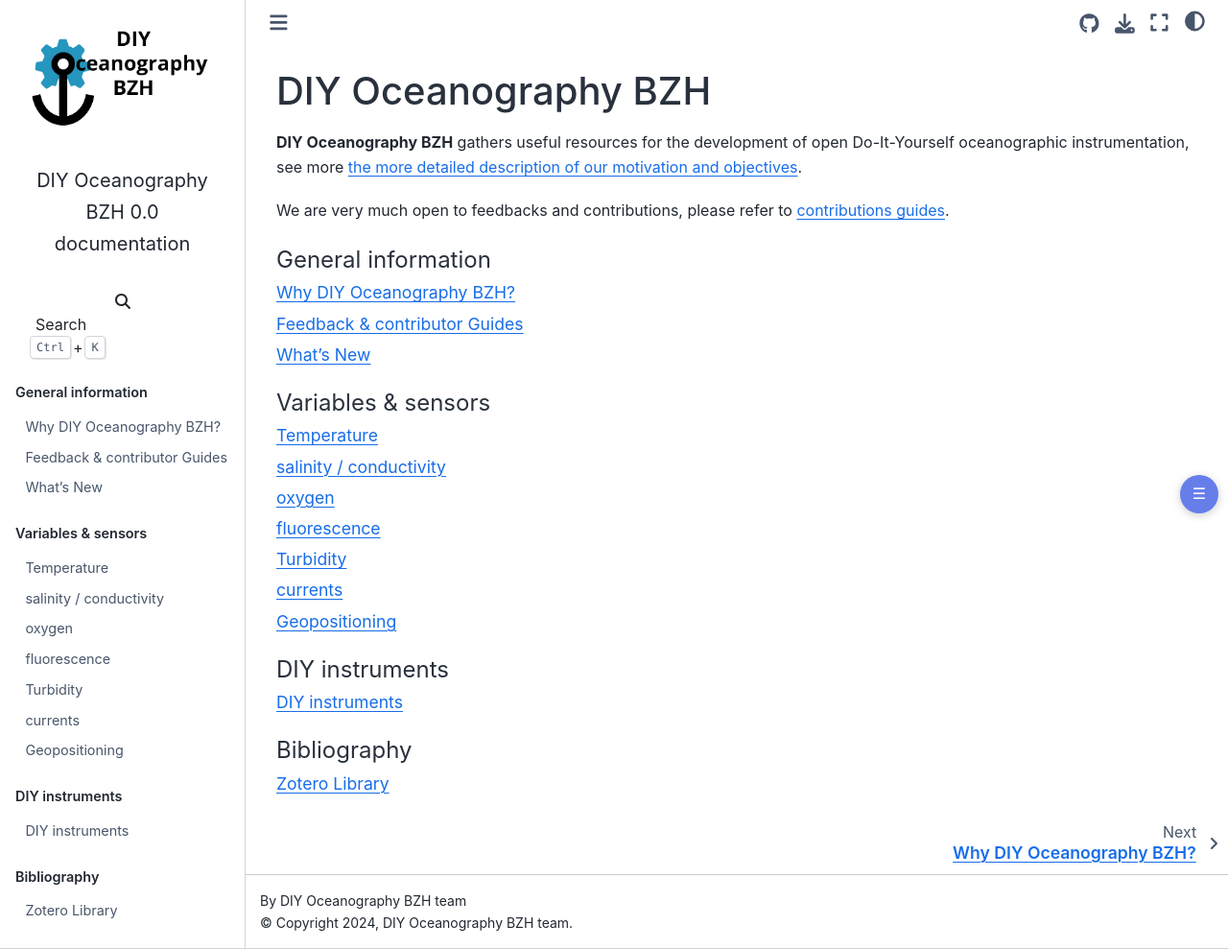
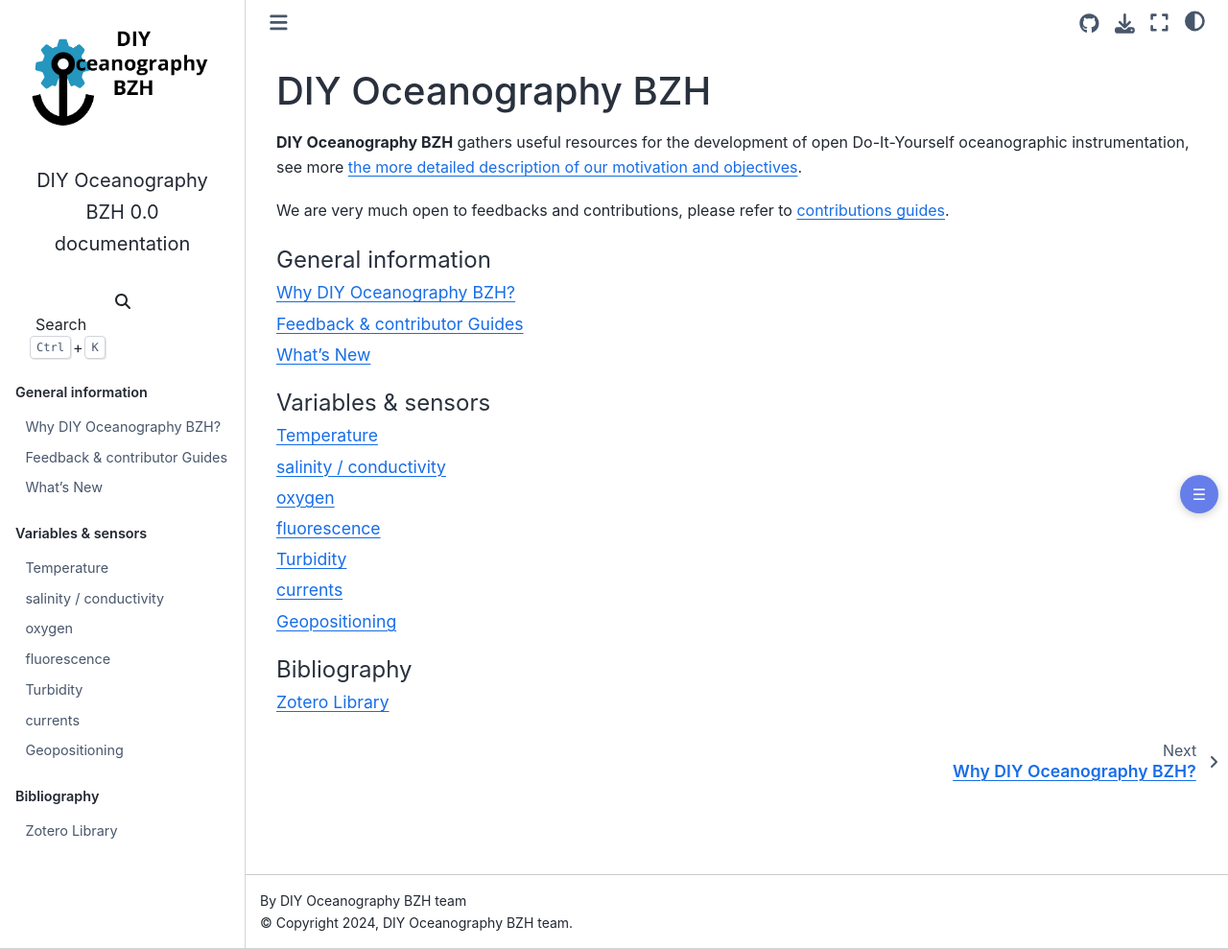
Before and after one commit to DIYOceanography/DIYOceanography_BZH, a Sphinx documentation site: the page built from docs/index.rst, in a window 1280 px wide and 989 px high. Shown: the whole window at 96% size. Built offline with Sphinx 7.4.7 and the Sphinx Book theme 1.1.4, drawn with Linux system fonts in a browser that asks for light colours.

Commit message:
remove DIY to merge

```diff
--- a/docs/index.rst
+++ b/docs/index.rst
@@ -34,14 +34,6 @@ We are very much open to feedbacks and contributions, please refer to :doc:`cont
    currents/currents
    Geopositioning/geopositioning
 
-.. DIY instruments
-.. ----------------
-
-.. toctree::
-   :maxdepth: 1
-   :caption: DIY instruments
-
-   diy_instru/diy_instru
 
 .. toctree::
    :maxdepth: 1
```
